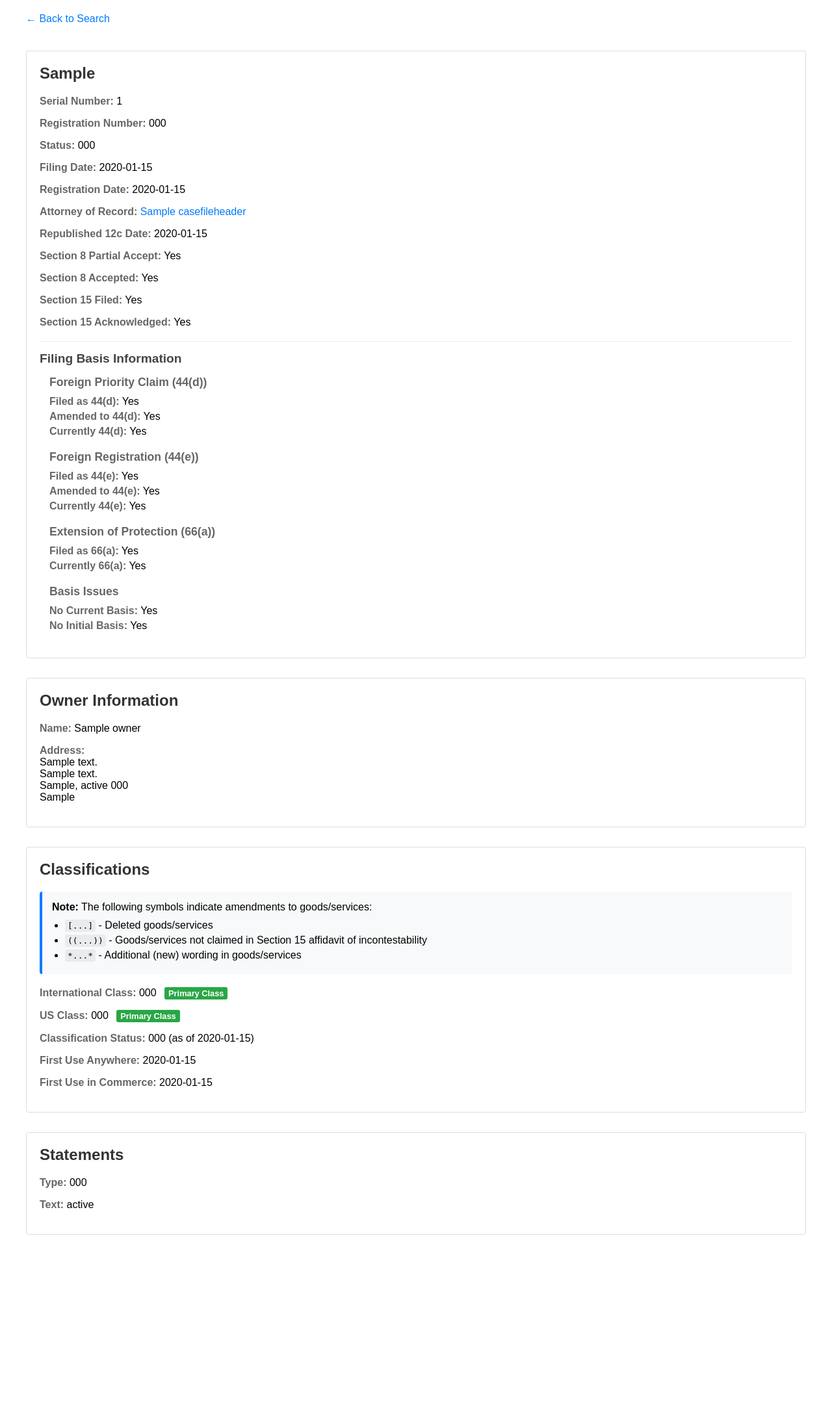
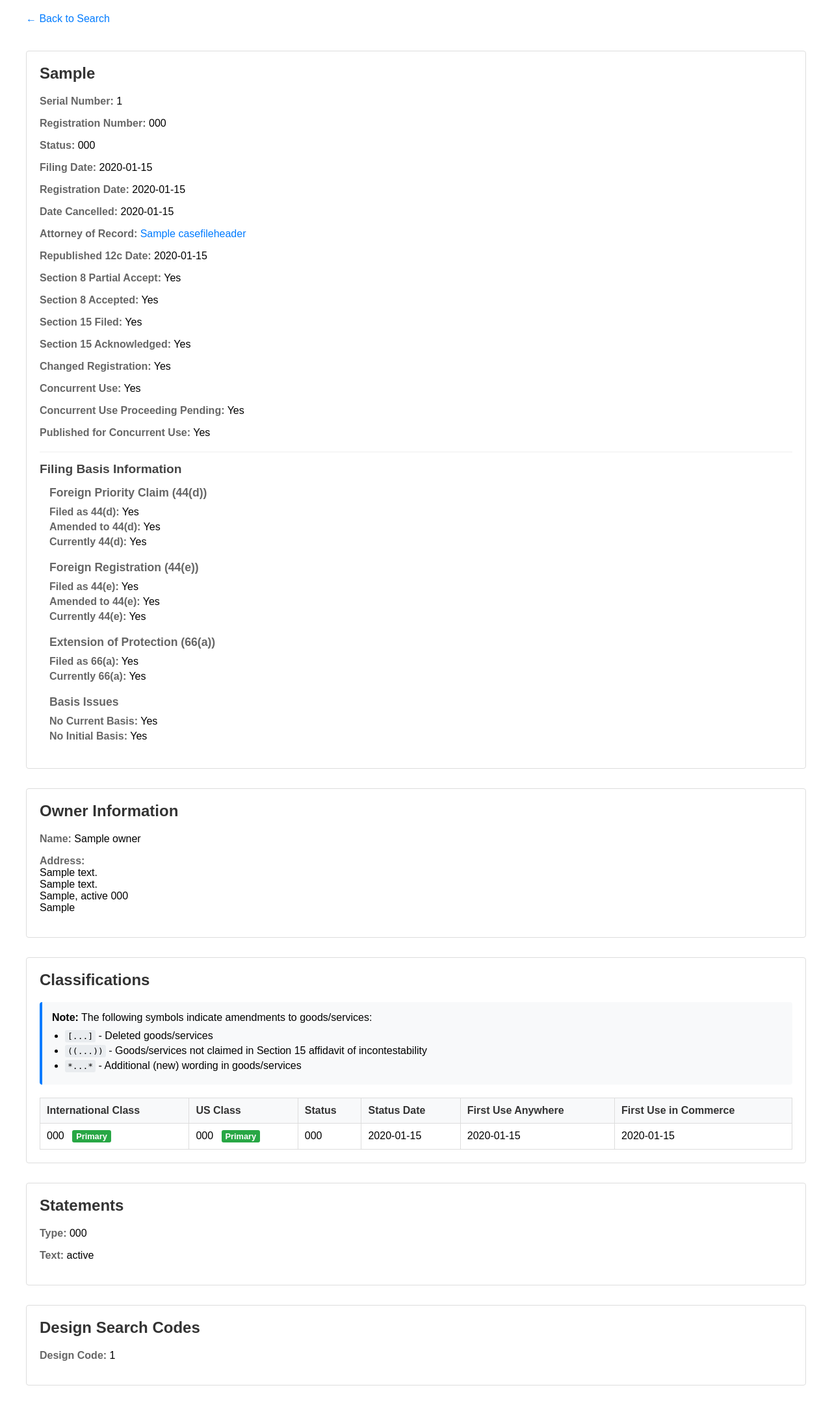
Before and after one commit to DavidZachariahWC/trademarks-public, a Flask app: page /case/1 in a window 1280 px wide. Shown: the whole page at 65% size. Before the commit the page ends 1900 px from the top, so only its background shows below. Run offline with Flask 3, Linux system fonts and the light colour scheme; tables that the repository leaves empty hold one stand-in row (values such as "Sample post").

```diff
--- a/coordinated_class_config.py
+++ b/coordinated_class_config.py
@@ -1,3 +1,5 @@
+# coordinated_class_config.py
+
 COORDINATED_CLASS_CONFIG = {
     'coord_class_001': {
         'intl_classes': ['005', '017', '035', '042', '044'],
--- a/templates/case_details.html
+++ b/templates/case_details.html
@@ -119,6 +119,38 @@
             border-radius: 3px;
             font-weight: bold;
         }
+
+        .classifications-table {
+            margin-top: 20px;
+            overflow-x: auto;
+        }
+
+        .classifications-table table {
+            width: 100%;
+            border-collapse: collapse;
+            background-color: white;
+        }
+
+        .classifications-table th,
+        .classifications-table td {
+            padding: 10px;
+            border: 1px solid #ddd;
+            text-align: left;
+        }
+
+        .classifications-table th {
+            background-color: #f8f9fa;
+            font-weight: bold;
+            color: #333;
+        }
+
+        .classifications-table tr:nth-child(even) {
+            background-color: #f8f9fa;
+        }
+
+        .classifications-table tr:hover {
+            background-color: #f0f0f0;
+        }
     </style>
 </head>
 <body>
@@ -132,6 +164,7 @@
             <p><span class="label">Status:</span> {{ case.header.status_code or 'N/A' }}</p>
             <p><span class="label">Filing Date:</span> {{ case.header.filing_date.strftime('%Y-%m-%d') if case.header.filing_date else 'N/A' }}</p>
             <p><span class="label">Registration Date:</span> {{ case.header.registration_date.strftime('%Y-%m-%d') if case.header.registration_date else 'N/A' }}</p>
+            <p><span class="label">Date Cancelled:</span> {{ case.header.cancellation_date.strftime('%Y-%m-%d') if case.header.cancellation_date else 'N/A' }}</p>
             <p><span class="label">Attorney of Record:</span>
                 {% if case.header.attorney_name %}
                     {% for attorney in case.header.attorney_name.split(';') %}
@@ -147,6 +180,10 @@
             <p><span class="label">Section 8 Accepted:</span> {{ 'Yes' if case.header.section_8_accepted_in else 'No' }}</p>
             <p><span class="label">Section 15 Filed:</span> {{ 'Yes' if case.header.section_15_filed_in else 'No' }}</p>
             <p><span class="label">Section 15 Acknowledged:</span> {{ 'Yes' if case.header.section_15_acknowledged_in else 'No' }}</p>
+            <p><span class="label">Changed Registration:</span> {{ 'Yes' if case.header.change_registration_in else 'No' }}</p>
+            <p><span class="label">Concurrent Use:</span> {{ 'Yes' if case.header.concurrent_use_in else 'No' }}</p>
+            <p><span class="label">Concurrent Use Proceeding Pending:</span> {{ 'Yes' if case.header.concurrent_use_proceeding_in else 'No' }}</p>
+            <p><span class="label">Published for Concurrent Use:</span> {{ 'Yes' if case.header.published_concurrent_in else 'No' }}</p>
 
             <div class="subsection">
                 <h3>Filing Basis Information</h3>
@@ -207,37 +244,43 @@
                     <li><code>*...*</code> - Additional (new) wording in goods/services</li>
                 </ul>
             </div>
+
+            <div class="classifications-table">
+                <table>
+                    <thead>
+                        <tr>
+                            <th>International Class</th>
+                            <th>US Class</th>
+                            <th>Status</th>
+                            <th>Status Date</th>
+                            <th>First Use Anywhere</th>
+                            <th>First Use in Commerce</th>
+                        </tr>
+                    </thead>
+                    <tbody>
                         {% for classification in case.classifications %}
-            <div>
-                <p>
-                    <span class="label">International Class:</span>
+                        <tr>
+                            <td>
                                 {{ classification.international_code }}
                                 {% if classification.primary_code == classification.international_code %}
-                        <span class="primary-badge">Primary Class</span>
+                                    <span class="primary-badge">Primary</span>
                                 {% endif %}
-                </p>
-                <p>
-                    <span class="label">US Class:</span>
+                            </td>
+                            <td>
                                 {{ classification.us_code }}
                                 {% if classification.primary_code == classification.us_code %}
-                        <span class="primary-badge">Primary Class</span>
+                                    <span class="primary-badge">Primary</span>
                                 {% endif %}
-                </p>
-                <p>
-                    <span class="label">Classification Status:</span>
-                    {{ classification.classification_status_code }}
-                    {% if classification.classification_status_date %}
-                        (as of {{ classification.classification_status_date.strftime('%Y-%m-%d') }})
-                    {% endif %}
-                </p>
-                {% if classification.first_use_anywhere_date %}
-                <p><span class="label">First Use Anywhere:</span> {{ classification.first_use_anywhere_date.strftime('%Y-%m-%d') }}</p>
-                {% endif %}
-                {% if classification.first_use_in_commerce_date %}
-                <p><span class="label">First Use in Commerce:</span> {{ classification.first_use_in_commerce_date.strftime('%Y-%m-%d') }}</p>
-                {% endif %}
+                            </td>
+                            <td>{{ classification.classification_status_code }}</td>
+                            <td>{{ classification.classification_status_date.strftime('%Y-%m-%d') if classification.classification_status_date else 'N/A' }}</td>
+                            <td>{{ classification.first_use_anywhere_date.strftime('%Y-%m-%d') if classification.first_use_anywhere_date else 'N/A' }}</td>
+                            <td>{{ classification.first_use_in_commerce_date.strftime('%Y-%m-%d') if classification.first_use_in_commerce_date else 'N/A' }}</td>
+                        </tr>
+                        {% endfor %}
+                    </tbody>
+                </table>
             </div>
-            {% endfor %}
         </div>
         {% endif %}
 
@@ -250,6 +293,17 @@
                 <p><span class="label">Text:</span> {{ statement.statement_text }}</p>
             </div>
             {% endfor %}
+        </div>
+        {% endif %}
+
+        {% if case.design_searches %}
+        <div class="section">
+            <h2>Design Search Codes</h2>
+            <div class="design-codes">
+                {% for design in case.design_searches %}
+                    <p><span class="label">Design Code:</span> {{ design.design_search_code }}</p>
+                {% endfor %}
+            </div>
         </div>
         {% endif %}
     </div>
```
Also changed, not shown: search_engine.py (+12 -2 lines), search_strategies.py (+125 -17 lines), templates/index.html (+37 -0 lines). Lines whose indentation alone changed are shown as unchanged.
